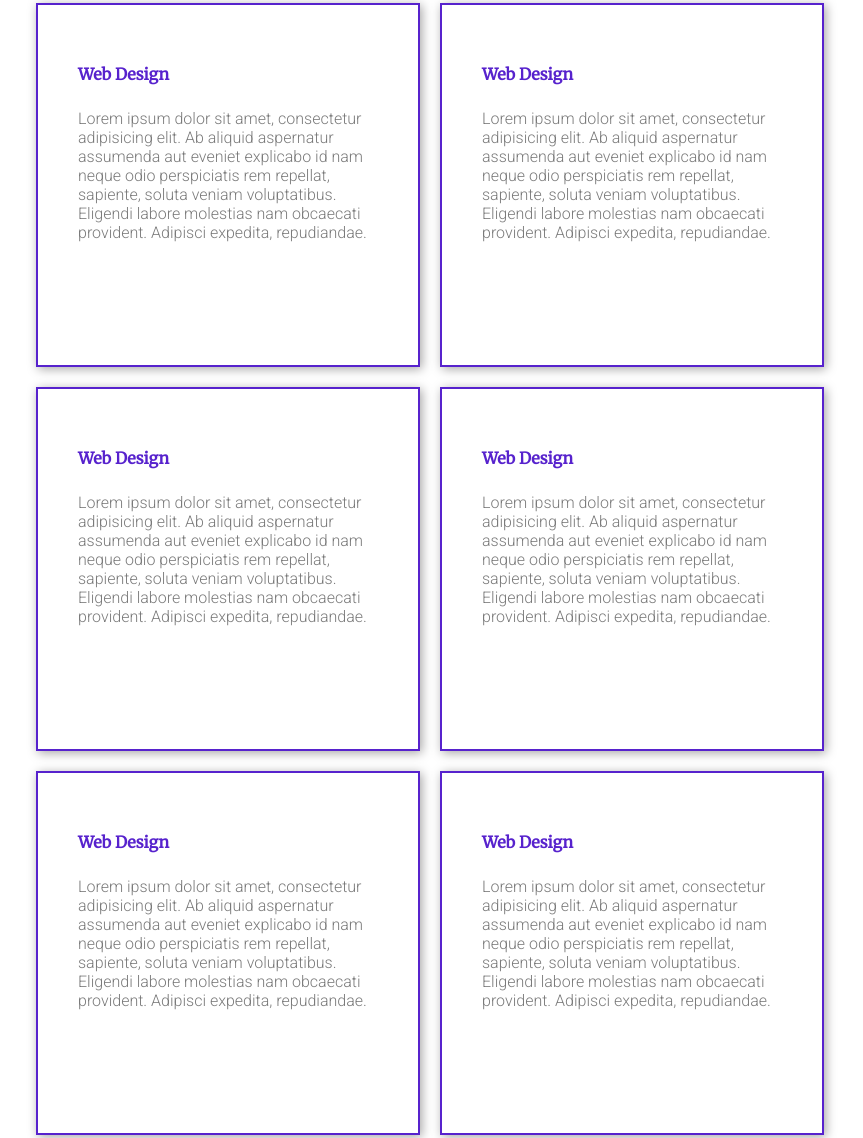
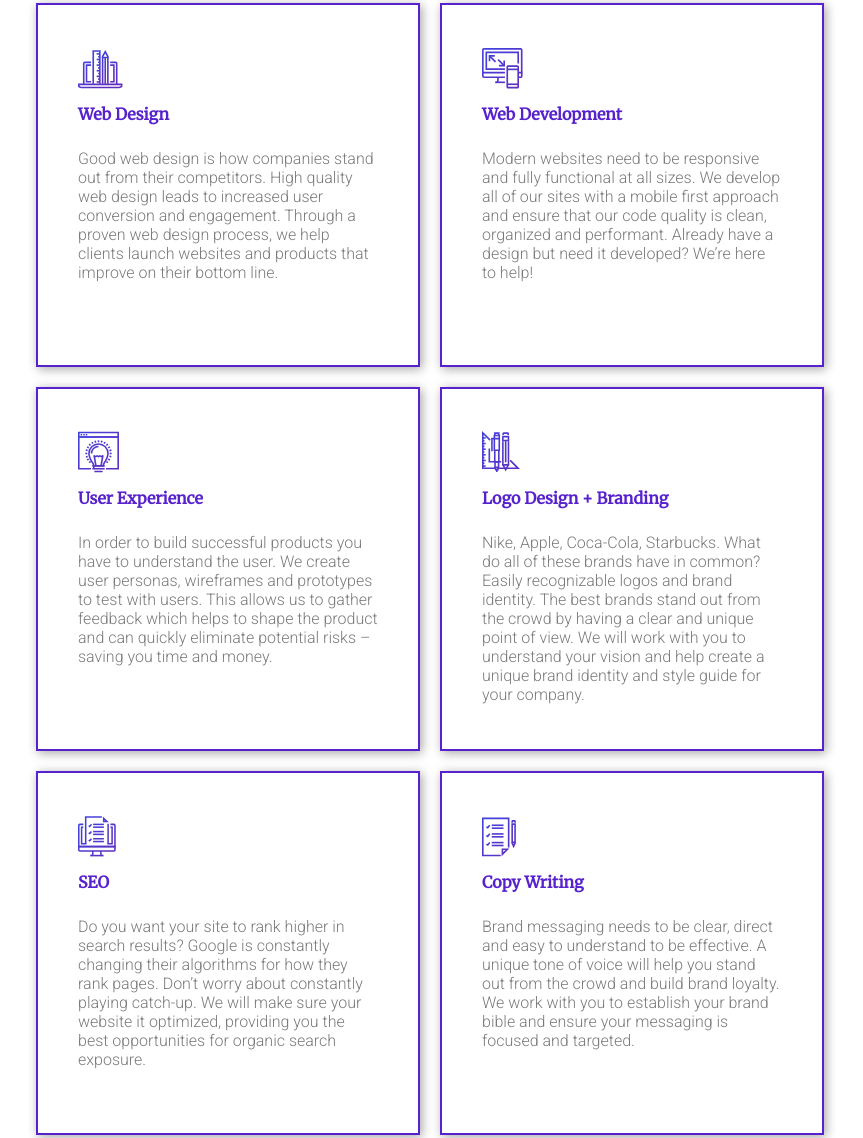
Before and after one commit to Kaspervdlaan/Opdracht-3, a plain HTML site: page index.html in a window 1280 px wide. Shown: the part 2769-3907 px from the top of the page, without its empty margins (210-1073 px from the left). Drawn offline with Linux system fonts and the light colour scheme.

```diff
--- a/index.html
+++ b/index.html
@@ -76,9 +76,9 @@
                 </div>
 
                 <div class="text-container">
-                    <h3>Rolling Stone</h3>
+                    <h3>Variety</h3>
                     <img class="squiggle-image"   src="assets/squiggle_line.svg" alt="squiggle">
-                    <p>You know Rolling stone. It's the definitive voice in music, politics ander culture. It's a global icon.</p>
+                    <p>Variety is an industry leader for breaking entertainment news, reviews and box office results with archive of content dating back to 1905.</p>
                     <a href="">view project</a>
                 </div>
 
@@ -86,9 +86,9 @@
 
             <article class="content-main">
                 <div class="text-container">
-                    <h3>Rolling Stone</h3>
+                    <h3>Worth</h3>
                     <img class="squiggle-image"   src="assets/squiggle_line.svg" alt="squiggle">
-                    <p>You know Rolling stone. It's the definitive voice in music, politics ander culture. It's a global icon.</p>
+                    <p>A global media platform connecting a community that embraces worth beyond wealth.</p>
                     <a href="">view project</a>
                 </div>
 
@@ -102,39 +102,39 @@
     <section class="outer-container">
         <div class="inner-container3">
             <article class="services">
-                <img src="" alt="">
+                <img src="assets/icon_web-design.svg" alt="webdesign icon">
                 <h4>Web Design</h4>
-                <p>Lorem ipsum dolor sit amet, consectetur adipisicing elit. Ab aliquid aspernatur assumenda aut eveniet explicabo id nam neque odio perspiciatis rem repellat, sapiente, soluta veniam voluptatibus. Eligendi labore molestias nam obcaecati provident. Adipisci expedita, repudiandae.</p>
+                <p>Good web design is how companies stand out from their competitors. High quality web design leads to increased user conversion and engagement. Through a proven web design process, we help clients launch websites and products that improve on their bottom line.</p>
             </article>
 
             <article class="services">
-                <img src="" alt="">
-                <h4>Web Design</h4>
-                <p>Lorem ipsum dolor sit amet, consectetur adipisicing elit. Ab aliquid aspernatur assumenda aut eveniet explicabo id nam neque odio perspiciatis rem repellat, sapiente, soluta veniam voluptatibus. Eligendi labore molestias nam obcaecati provident. Adipisci expedita, repudiandae.</p>
+                <img src="assets/icon_web-development.svg" alt="webdevelopment icon">
+                <h4>Web Development</h4>
+                <p>Modern websites need to be responsive and fully functional at all sizes. We develop all of our sites with a mobile first approach and ensure that our code quality is clean, organized and performant. Already have a design but need it developed? We’re here to help!</p>
             </article>
 
             <article class="services">
-                <img src="" alt="">
-                <h4>Web Design</h4>
-                <p>Lorem ipsum dolor sit amet, consectetur adipisicing elit. Ab aliquid aspernatur assumenda aut eveniet explicabo id nam neque odio perspiciatis rem repellat, sapiente, soluta veniam voluptatibus. Eligendi labore molestias nam obcaecati provident. Adipisci expedita, repudiandae.</p>
+                <img src="assets/icon_ux.svg" alt="UX icon">
+                <h4>User Experience</h4>
+                <p>In order to build successful products you have to understand the user. We create user personas, wireframes and prototypes to test with users. This allows us to gather feedback which helps to shape the product and can quickly eliminate potential risks – saving you time and money.</p>
             </article>
 
             <article class="services">
-                <img src="" alt="">
-                <h4>Web Design</h4>
-                <p>Lorem ipsum dolor sit amet, consectetur adipisicing elit. Ab aliquid aspernatur assumenda aut eveniet explicabo id nam neque odio perspiciatis rem repellat, sapiente, soluta veniam voluptatibus. Eligendi labore molestias nam obcaecati provident. Adipisci expedita, repudiandae.</p>
+                <img src="assets/icon_graphic-design.svg" alt="Logo design icon">
+                <h4>Logo Design + Branding</h4>
+                <p>Nike, Apple, Coca-Cola, Starbucks. What do all of these brands have in common? Easily recognizable logos and brand identity. The best brands stand out from the crowd by having a clear and unique point of view. We will work with you to understand your vision and help create a unique brand identity and style guide for your company.</p>
             </article>
 
             <article class="services">
-                <img src="" alt="">
-                <h4>Web Design</h4>
-                <p>Lorem ipsum dolor sit amet, consectetur adipisicing elit. Ab aliquid aspernatur assumenda aut eveniet explicabo id nam neque odio perspiciatis rem repellat, sapiente, soluta veniam voluptatibus. Eligendi labore molestias nam obcaecati provident. Adipisci expedita, repudiandae.</p>
+                <img src="assets/icon_seo.svg" alt="SEO icon">
+                <h4>SEO</h4>
+                <p>Do you want your site to rank higher in search results? Google is constantly changing their algorithms for how they rank pages. Don’t worry about constantly playing catch-up. We will make sure your website it optimized, providing you the best opportunities for organic search exposure.</p>
             </article>
 
             <article class="services">
-                <img src="" alt="">
-                <h4>Web Design</h4>
-                <p>Lorem ipsum dolor sit amet, consectetur adipisicing elit. Ab aliquid aspernatur assumenda aut eveniet explicabo id nam neque odio perspiciatis rem repellat, sapiente, soluta veniam voluptatibus. Eligendi labore molestias nam obcaecati provident. Adipisci expedita, repudiandae.</p>
+                <img src="assets/icon_copywriting.svg" alt="Copy writing icon">
+                <h4>Copy Writing</h4>
+                <p>Brand messaging needs to be clear, direct and easy to understand to be effective. A unique tone of voice will help you stand out from the crowd and build brand loyalty. We work with you to establish your brand bible and ensure your messaging is focused and targeted.</p>
             </article>
         </div>
     </section>
--- a/styles.css
+++ b/styles.css
@@ -248,6 +248,11 @@ li {
     box-shadow: 2px 2px 10px #a6a5a5;
 }
 
+.services img {
+    width: 20%;
+    margin-bottom: 10px;
+}
+
 .services h4 {
     color: #5722CD;
 }
```
Also changed, not shown: assets/icon_copywriting.svg (added), assets/icon_graphic-design.svg (added), assets/icon_seo.svg (added), assets/icon_ux.svg (added), assets/icon_web-design.svg (added), assets/icon_web-development.svg (added), assets/noise-texture.png (added).
